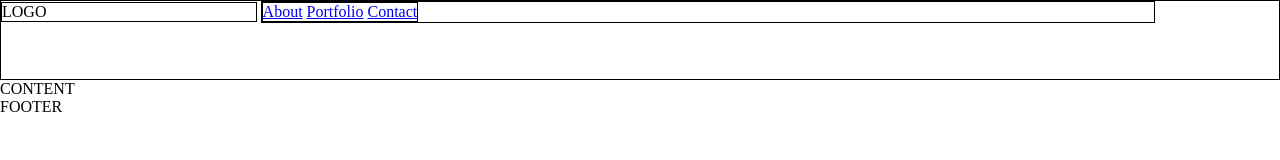
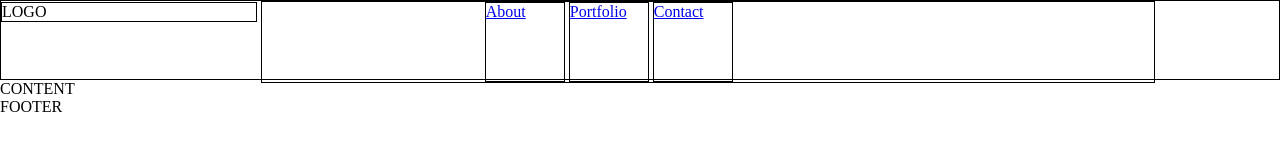
Before and after one commit to andriih/portfolioSite, a plain HTML site: page index.html in a window 1280 px wide. Drawn offline with Linux system fonts and the light colour scheme.

Commit message:
Styling begins

```diff
--- a/css/style.css
+++ b/css/style.css
@@ -7,6 +7,7 @@
 	display: inline-block;
 	width: 100%;
 	height: 80px;
+	margin: 0 auto;
 	border: 1px solid black;
 }
 .logo{
@@ -18,14 +19,23 @@
 	display: inline-block;
 	border:1px solid black;
 	width: 70%;
-	margin: 0 auto;
 }
 .navbar{
+	width: 50%;
+	display: block;
+	margin: 0 auto;
 
-	display: inline-block;
-	border:1px solid black;
-	margin: 0 auto;
 }
 .navbar__item{
 	display: inline-block;
+
 }
+.navbar__link{
+	width: 80px;
+	height: 80px;
+	display: inline-block;
+	border:1px solid black;
+}
+.navbar__link::after{
+
+};
```
Also changed, not shown: index.html (+1 -1 lines).
